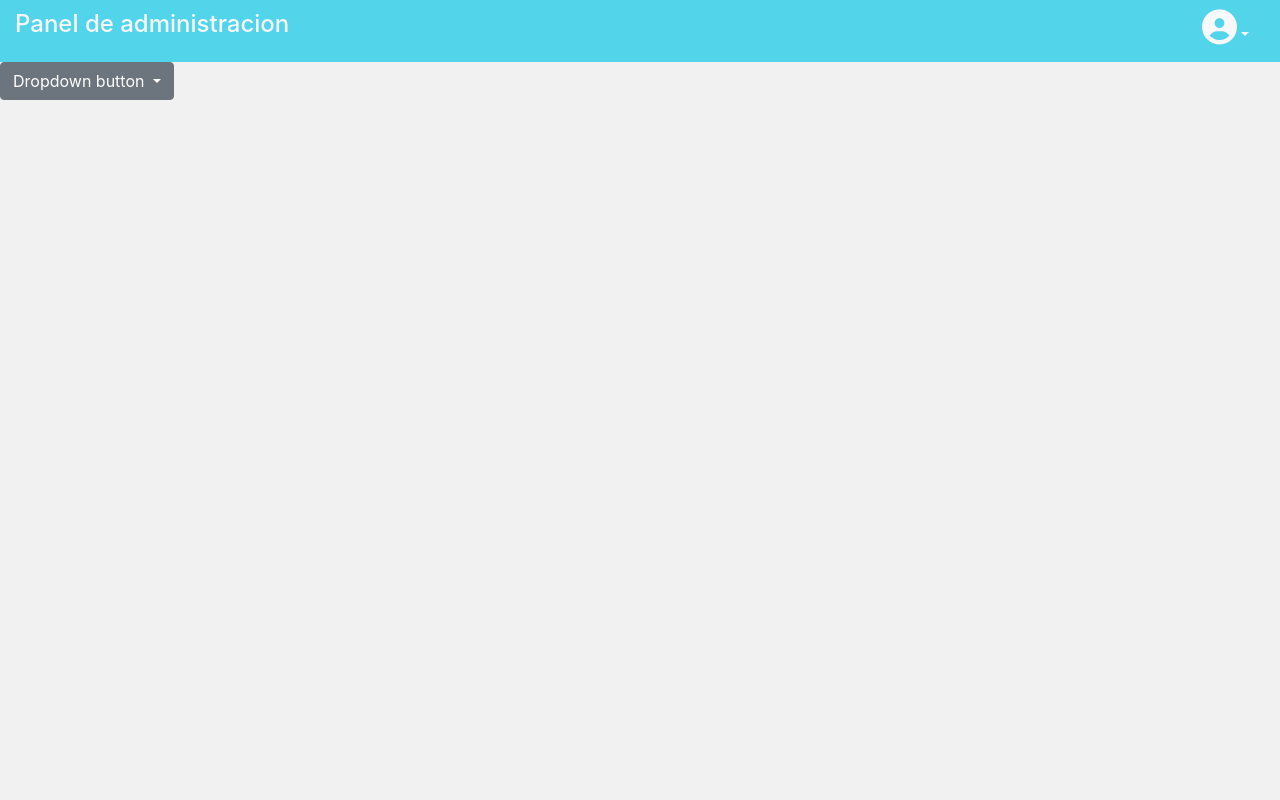
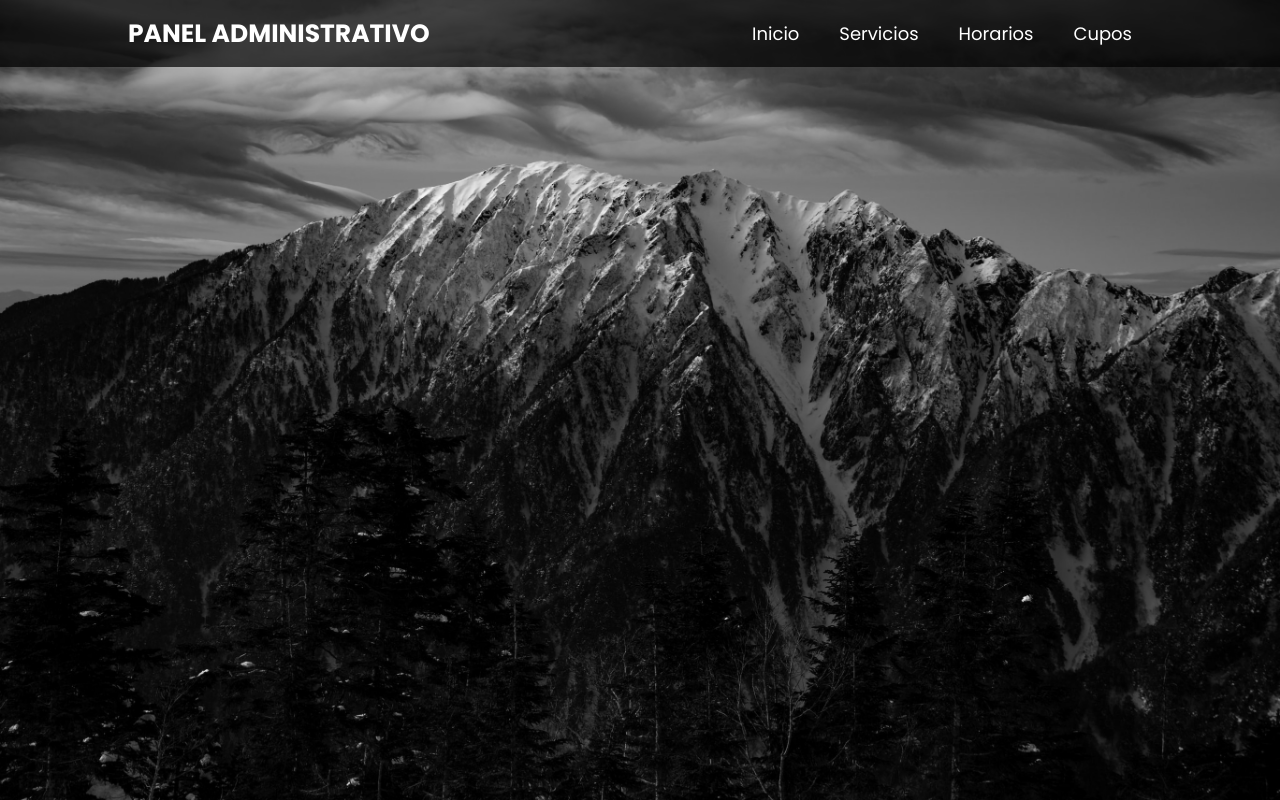
Before and after one commit to Cris20034/proyectoneuro, a PHP site: page /HTML/admin_panel.html in a window 1280 px wide. Run offline with PHP 8.4, Linux system fonts and the light colour scheme; some libraries are stand-ins or nearby versions.

Commit message:
panel admin
ya xd

```diff
--- a/neuro/HTML/admin_panel.html
+++ b/neuro/HTML/admin_panel.html
@@ -1,53 +1,63 @@
 <!DOCTYPE html>
-<html lang="es">
+<html lang="en">
 <head>
     <meta charset="UTF-8">
+    <meta http-equiv="X-UA-Compatible"content="IE=edge">
     <meta name="viewport" content="width=device-width, initial-scale=1.0">
-    <title>Dashboard</title>
-    <link rel="stylesheet" href="https://cdn.jsdelivr.net/npm/bootstrap@4.5.3/dist/css/bootstrap.min.css">
+    <title>Panel Administrativo</title>
     <link rel="stylesheet" href="../css/dashboard.css">
-
 </head>
-
 <body>
-
-    <div class="container-fluid">
-        <div class="row justify-content-center align-content-center">
-            <div class="col-8 barra">
-                <h4 class="text-light">Panel de administracion</h4>
-            </div>
-            <div class="col-4 text-right barra">
-                <ul class="navbar-nav mr-auto">
-                    <li>
-                        <a href="#" class="px-3 text-light perfil dropdown-toggle" id="navbarDropdown" role="button" data-toggle="dropdown" aria-haspopup="true" aria-expanded="false"><i class="fas fa-user-circle user"></i></a>
-
-                        <div class="dropdown-menu" aria-labelledby="navbar-dropdown">
-                            <a class="dropdown-item menuperfil cerrar" href="#"><i class="fas fa-sign-out-alt m-1"></i>Salir
-                            </a>
-                        </div>
-                    </li>
-                </ul>
-            </div>
-        </div>
-    </div>
-
-    <div class="dropdown">
-        <button class="btn btn-secondary dropdown-toggle" type="button" data-bs-toggle="dropdown" aria-expanded="false">
-          Dropdown button
-        </button>
-        <ul class="dropdown-menu dropdown-menu-dark">
-          <li><a class="dropdown-item active" href="#">Action</a></li>
-          <li><a class="dropdown-item" href="#">Another action</a></li>
-          <li><a class="dropdown-item" href="#">Something else here</a></li>
-          <li><hr class="dropdown-divider"></li>
-          <li><a class="dropdown-item" href="#">Separated link</a></li>
-        </ul>
-      </div>
-  </div>
-    <script src="https://code.jquery.com/jquery-3.5.1.slim.min.js"></script>
-    <script src="https://cdn.jsdelivr.net/npm/popper.js@1.16.1/dist/umd/popper.min.js"></script>
-    <script src="https://cdn.jsdelivr.net/npm/bootstrap@4.5.3/dist/js/bootstrap.min.js"></script>
-    <script src="https://kit.fontawesome.com/646c794df3.js"></script>
+    <header class="header">
+        <div class="logo">Panel Administrativo</div>
+        <imput type="checkbox" id="toggle"></imput>
+        <label for="toggle"> <img class="menu" src="../images/menu-de-hamburguesas.png" alt="menu"> </label>
+        <nav class="navigation">
+            <ul>
+                <li><a href="#">Inicio</a></li>
+                <li><a href="#">Servicios</a>
+                    <ul>
+                        <li><a href="#">Yoga</a></li>
+                        <li><a href="#">Curso de Computacion</a></li>
+                        <li><a href="#">Bailoterapia</a></li>
+                        <li><a href="#">Tareas asistidas</a>
+                        <li><a href="#">Estiramientos</a>
+                            <ul>
+                                <li><a href="#">Curso A</a></li>
+                                <li><a href="#">Curso B</a></li>
+                                <li><a href="#">Curso C</a></li>
+                                <li><a href="#">Curso D</a></li>
+                            </ul>
+                        </li>
+                    </ul>
+                </li>
+                <li><a href="#">Horarios</a>
+                    <ul>
+                        <li><a href="#">Horaio dia Lunes</a></li>
+                        <li><a href="#">Horario dia ....</a></li>
+                        <li><a href="#">Horario dia ....</a></li>
+                        <li><a href="#">Horario dia ....</a>
+                            <ul>
+                                <li><a href="#">Curso A</a></li>
+                                <li><a href="#">Curso B</a></li>
+                                <li><a href="#">Curso C</a></li>
+                                <li><a href="#">Curso D</a></li>
+                            </ul>
+                        </li>
+                    </ul>
+                </li>
+                <li><a href="#">Cupos</a>
+                    <ul>
+                        <li><a href="#">Yoga</a></li>
+                        <li><a href="#">Curso de Computacion</a></li>
+                        <li><a href="#">Bailoterapia</a></li>
+                        <li><a href="#">Tareas asistidas</a>
+                        <li><a href="#">Estiramientos</a></li>
+                    </ul>
+                </li>
+            </ul>
+        </nav>
+    </header>
+<div class="hero"></div>
 </body>
-
 </html>
--- a/neuro/css/dashboard.css
+++ b/neuro/css/dashboard.css
@@ -1,159 +1,138 @@
-body {
-    background: #f1f1f1;
+@import url('https://fonts.googleapis.com/css2?family=Poppins:ital,wght@0,100;0,200;0,300;0,400;0,500;0,600;0,700;0,800;0,900;1,100;1,200;1,300;1,400;1,500;1,600;1,700;1,800;1,900&display=swap');
+*,
+¨::before,
+*::after{
+    margin: 0;
+    padding: 0;
+    box-sizing: inherit;
 }
 
-.barra {
-    background: #52d4eb;
-    padding-top: 10px;
-    padding-bottom: 15px;
-    margin: 0;
+body{
+    font-family: 'Poppins','sans-serif';
+    min-height: 100vh;
+    box-sizing: border-box;
+}
+.header{
+    position:fixed;
+    top: 0;
+    left: 0;
+    right: 0;
+    background-color: rgba(1, 1, 1, 0.7);
+    padding: 0px 10%;
+    display: flex;
+    align-items: center;
+    justify-content: space-between;
+    z-index: 1000;
+}
+.logo{
+    font-size: 25px;
+    text-transform: uppercase;
+    color: white;
+    font-weight: 700;
+}
+.navigation ul{
+    list-style: none;
+}
+.header .navigation ul li {
+    float: left;
+    position: relative;
 }
 
-.dropdown-menu {
-    margin: 17px;
-    background: #262a34;
+.header .navigation ul li a {
+    font-size: 18px;
     color: white;
-    box-shadow: 0 0 10px rgba(0, 0, 0, 0.568);
+    text-decoration: none;
+    padding: 20px;
+    display: block;
+    transition: all .2s ease;
 }
 
-.menuperfil {
-    color: white;
+.header .navigation ul li a:hover {
+    background-color: rgb(48, 229, 241);
 }
 
-.menuperfil:focus {
-    background: #23ae6b;
-    box-shadow: 0 0 10px rgba(0, 0, 0, 0.568);
+.header .navigation ul li ul {
+    position: absolute;
+    right: 0;
+    width: 300px;
+    background-color: rgba(1, 1, 1, 0.7);
+    display: none;
 }
 
-.cerrar:hover {
-    background-color: rgba(206, 65, 22, 0.877);
-    box-shadow: 0 0 10px rgba(0, 0, 0, 0.568);
+.header .navigation ul li ul li a{
+    font-size: 15px;
+    text-transform: capitalize;
+}
+.header .navigation ul li ul li ul {
+    position: absolute;
+    top: 0;
+    right: 300px;
 }
 
-.user {
-    font-size: 35px;
+.header .navigation ul li ul li {
+    width: 100%;
+}
+
+.header .navigation ul li:hover > ul {
+    display: initial;
+}
+
+#toggle,
+.header label{
+    display: none;
+    cursor: pointer;
+}
+
+.menu {
+    background-color: rgba(0, 0, 0, 0);
+    width: 45px;
+    height: 35px;
 }
 
 
-/*BARRA LATERAL*/
-
-.barra-lateral {
-    background: #252121;
-    color: #fff;
-    min-width: 250px;
-    min-height: 100vh;
-    padding: 0;
-}
-
-.barra-lateral a {
-    color: #fff;
-}
-
-
-/*ESTILOS MENU*/
-
-.barra-lateral .menu a {
-    display: block;
-    padding: 20px;
-    font-family: Roboto, sans-serif;
-    font-weight: 500;
-    border-bottom: 1px solid rgba(255, 255, 255, .1);
-}
-
-.barra-lateral .menu a:hover {
-    background-color: #003C5D;
-    text-decoration: none;
-}
-
-.active {
-    background: #003C5D;
-}
-
-.barra-lateral .menu {
-    border-top: 5px #fff solid;
-}
-
-.barra-lateral .menu a i {
-    margin-right: 20px;
-}
-
-
-/*MAIN*/
-
-.main {
-    padding-top: 40px;
-}
-
-.main .columna {
-    padding-left: 40px;
-    padding-right: 40px;
-}
-
-
-/*mediaquerys*/
-
-@media screen and (max-width:1300px) {
-    .barra-lateral {
-        min-width: auto;
+@media(max-width:950px){
+    .header label {
+        display: initial;
     }
-    .barra-lateral .menu a span {
+    .header{
+        padding: 20px 10%;
+    }
+    .header .navigation{
+        position: absolute;
+        top: 100%;
+        left: 0;
+        right: 0;
+        background-color: rgba(1, 1, 1, 0.7);
         display: none;
     }
-    .barra-lateral .menu a i {
-        margin: 0;
+    .header .navigation ul li {
+        width: 100%;
     }
-    .barra {
-        min-width: auto;
+    .header .navigation ul li a{
+        padding: 8px 30px 8px 10%;
     }
-    .dropdown-menu {
-        margin: 20px -79px 0px;
+    .header .navigation ul li ul {
+        position: relative;
+        width: 100%;
+        left: 0;
+    }
+    .header .navigation ul li ul li {
+        background-color: rgba(1, 1, 1, 0.7);
+    }
+    .header .navigation ul li ul li ul {
+        position: relative;
+        width: 100%;
+        left: 0;
+    }
+    #toggle:checked ~ .navigation {
+        display: block;
     }
 }
+.hero {
+    min-height: 100vh;
+    background-image: url("../images/PortadaPanel.jpg");
+    background-position: center center;
+    background-repeat: no-repeat;
+    background-size: cover;
 
-@media screen and (max-width:575px) {
-    .barra-lateral {
-        min-height: auto;
-    }
-    .barra-lateral .menu a {
-        display: inline-block;
-        border-bottom: none;
-    }
-    .dropdown-menu {
-        margin: 20px -78px 0px;
-    }
-    .logocppe {
-        width: 100%;
-    }
-    body {
-        background: #D3D3D3;
-        font-size: 16px;
-        overflow: visible;
-    }
 }
-
-.formulariorecursos {
-    box-shadow: 0 0 3px rgba(0, 0, 0, 0.568);
-    border-radius: 10px;
-    padding: 20px;
-}
-
-.menu {
-    border-top: 5px #fff solid;
-}
-
-@media screen and (max-width:575px) {
-    .barra-lateral {
-        height: auto;
-    }
-    .barra-lateral.menu a {
-        display: inline-block;
-        border-bottom: none;
-    }
-    .dropdown-menu {
-        margin: 20px -78 0px;
-    }
-    body {
-        font-size: 16px;
-        overflow: visible;
-    }
-}
```
Also changed, not shown: neuro/images/PortadaPanel.jpg (added).
